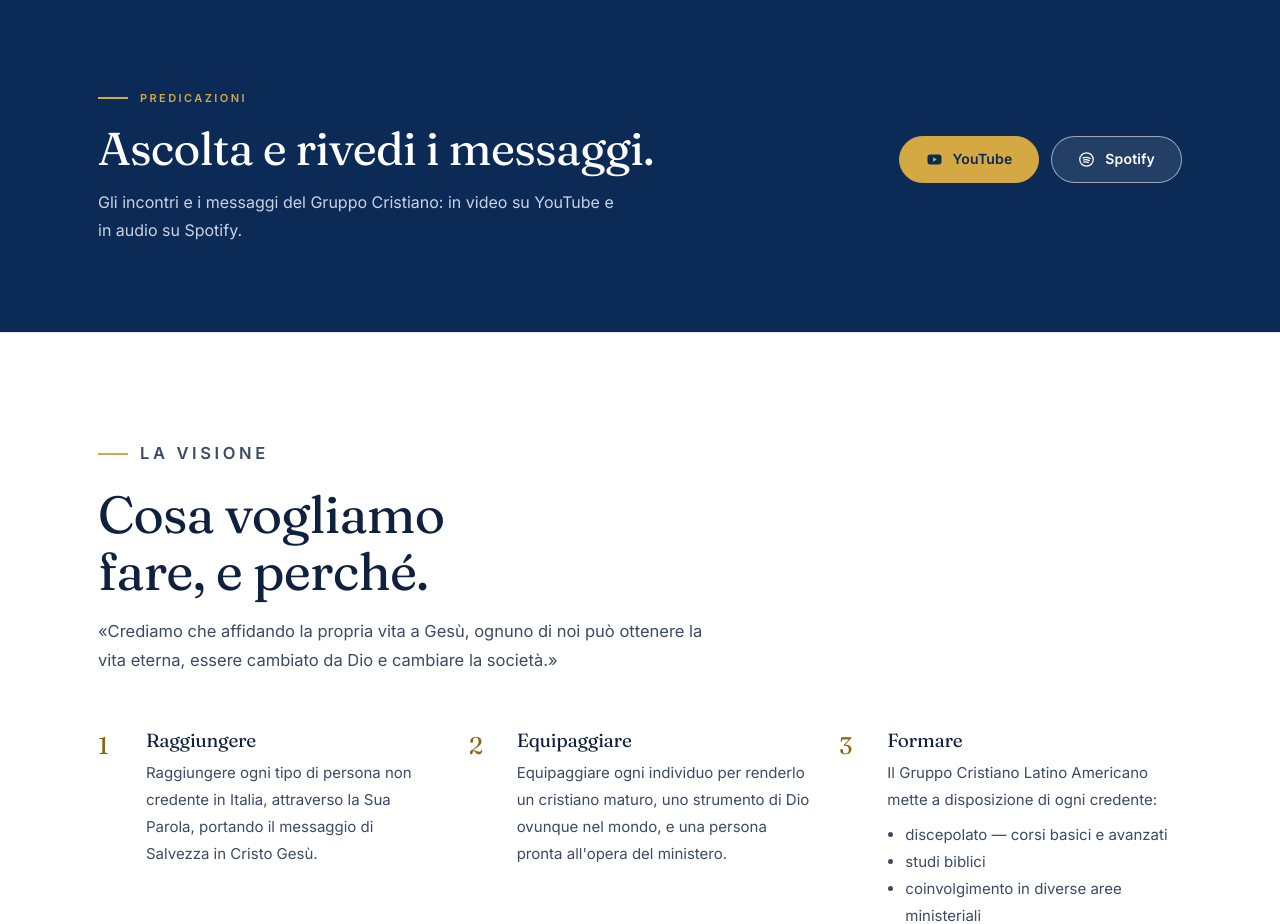
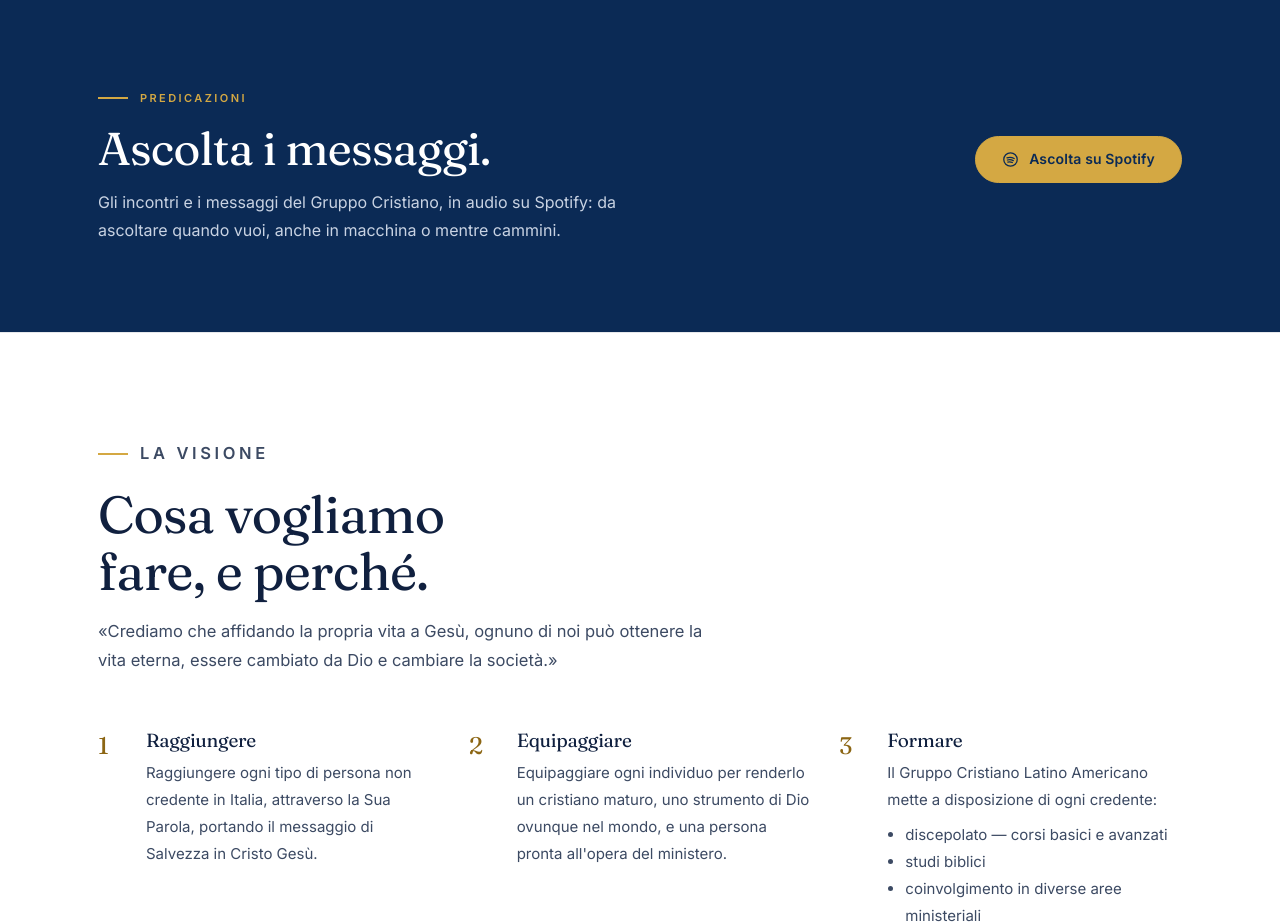
Before and after one commit to cristianpaul1807-svg/gruppo-cristiano-general, a plain HTML site: page index.html in a window 1280 px wide. Shown: the part 5580-6504 px from the top of the page. Drawn offline with Linux system fonts and the light colour scheme; no server answers.

Commit message:
Predicazioni: solo Spotify (fuera el boton de YouTube, que es el de Parma)
Co-Authored-By: Claude Opus 5.5 <noreply@anthropic.com>
Claude-Session: https://claude.ai/code/session_01Xwu2pLm2W5qhKkZ4smZgMc

```diff
--- a/app.js
+++ b/app.js
@@ -911,8 +911,8 @@ var I18N = {
     tr_nessuna: "No encuentro ninguna comunidad en el mapa.",
     /* --- predicaciones --- */
     pr_eyebrow: "Predicaciones",
-    pr_h2: "Escucha y vuelve a ver los mensajes.",
-    pr_p: "Las reuniones y los mensajes del Gruppo Cristiano: en vídeo en YouTube y en audio en Spotify.",
+    pr_h2: "Escucha los mensajes.", pr_btn: "Escúchalos en Spotify",
+    pr_p: "Las reuniones y los mensajes del Gruppo Cristiano, en audio en Spotify: para escucharlos cuando quieras, también en el coche o mientras caminas.",
     sd_tutti: "Todas las reuniones",
     sp_chiama: "Llamar",
     sp_email: "Escribir un email",
--- a/index.html
+++ b/index.html
@@ -376,27 +376,22 @@
 </section>
 
 <!-- ============================================================================
-     PREDICAZIONI — lo que ya tienen: su canal de YouTube y su Spotify.
-
-     Su imagen de ejemplo pide una biblioteca de predicaciones. Montarla aqui
-     seria subir cada video dos veces y pagar el espacio; ya estan en YouTube.
-     Se enlaza lo que existe, y punto.
+     PREDICAZIONI — su canal de Spotify, que segun su documento es de todas
+     las iglesias. El boton de YouTube se quito a peticion suya: ese canal es
+     el de Parma, y cada iglesia ensena sus redes en su propia pagina.
      ============================================================================ -->
 <section id="predicazioni">
   <div class="wrap predica">
     <div class="reveal">
       <p class="eyebrow" data-i18n="pr_eyebrow">Predicazioni</p>
-      <h2 data-i18n="pr_h2">Ascolta e rivedi i messaggi.</h2>
-      <p data-i18n="pr_p">Gli incontri e i messaggi del Gruppo Cristiano: in video su
-        YouTube e in audio su Spotify.</p>
+      <h2 data-i18n="pr_h2">Ascolta i messaggi.</h2>
+      <p data-i18n="pr_p">Gli incontri e i messaggi del Gruppo Cristiano, in audio su Spotify:
+        da ascoltare quando vuoi, anche in macchina o mentre cammini.</p>
     </div>
     <div class="acciones reveal d1">
-      <a class="btn oro" href="https://www.youtube.com/@gruppocristiano" target="_blank" rel="noopener">
-        <svg viewBox="0 0 24 24" fill="currentColor" aria-hidden="true"><path d="M22 12s0-3.3-.4-4.9a2.6 2.6 0 0 0-1.8-1.8C18.2 4.9 12 4.9 12 4.9s-6.2 0-7.8.4a2.6 2.6 0 0 0-1.8 1.8C2 8.7 2 12 2 12s0 3.3.4 4.9c.2.9.9 1.6 1.8 1.8 1.6.4 7.8.4 7.8.4s6.2 0 7.8-.4a2.6 2.6 0 0 0 1.8-1.8c.4-1.6.4-4.9.4-4.9zM10 15.2V8.8l5.2 3.2z"/></svg>
-        YouTube</a>
-      <a class="btn velo" href="https://open.spotify.com/show/4XaPGtBPszdYUpb5d3tCdE" target="_blank" rel="noopener">
+      <a class="btn oro" href="https://open.spotify.com/show/4XaPGtBPszdYUpb5d3tCdE" target="_blank" rel="noopener">
         <svg viewBox="0 0 24 24" fill="none" stroke="currentColor" stroke-width="1.8" stroke-linecap="round" aria-hidden="true"><circle cx="12" cy="12" r="9.5"/><path d="M7 9.6c3.4-1 7.2-.7 10.2 1"/><path d="M7.6 12.7c2.8-.8 5.8-.5 8.3.9"/><path d="M8.2 15.6c2.2-.6 4.4-.4 6.4.7"/></svg>
-        Spotify</a>
+        <span data-i18n="pr_btn">Ascolta su Spotify</span></a>
     </div>
   </div>
 </section>
```
